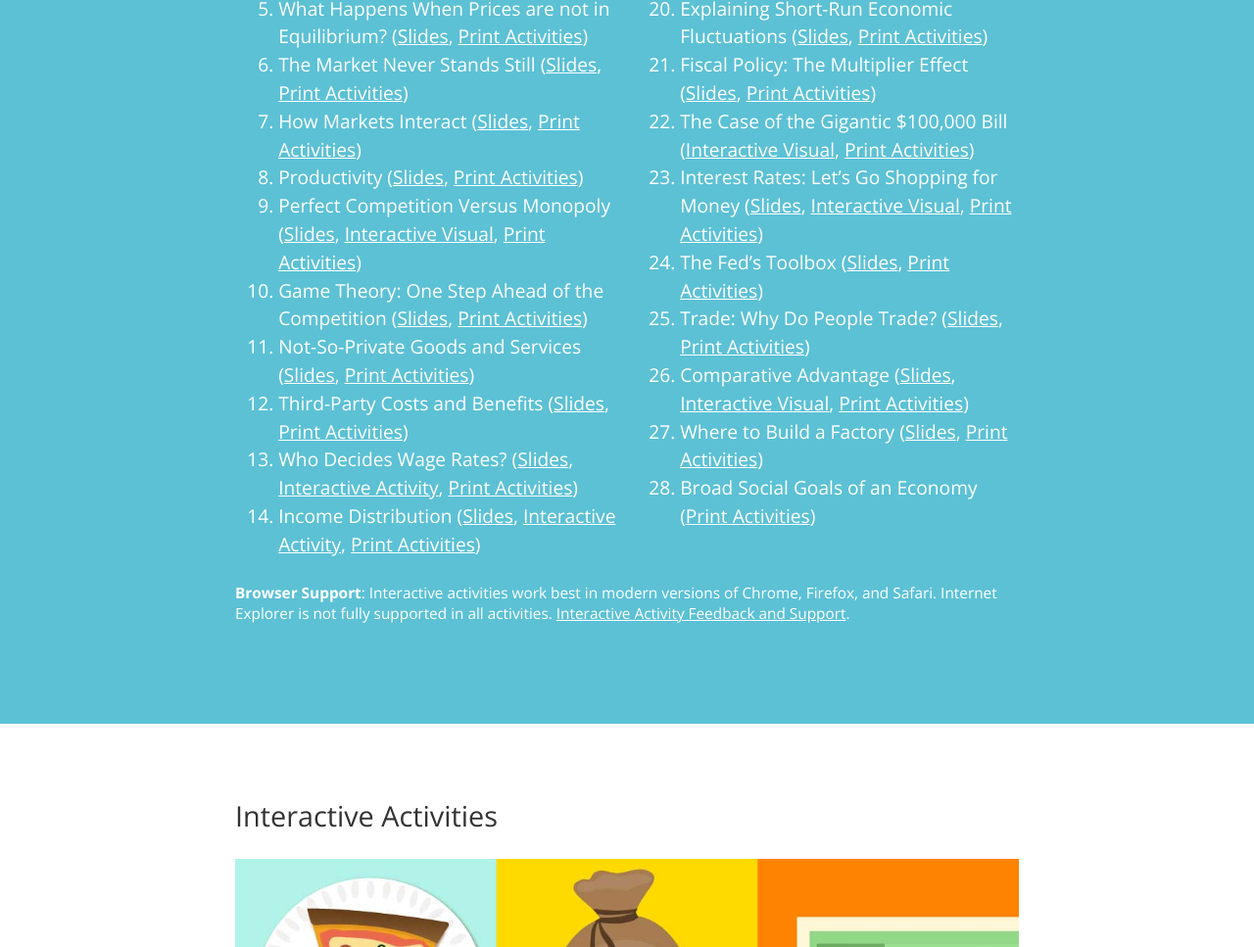
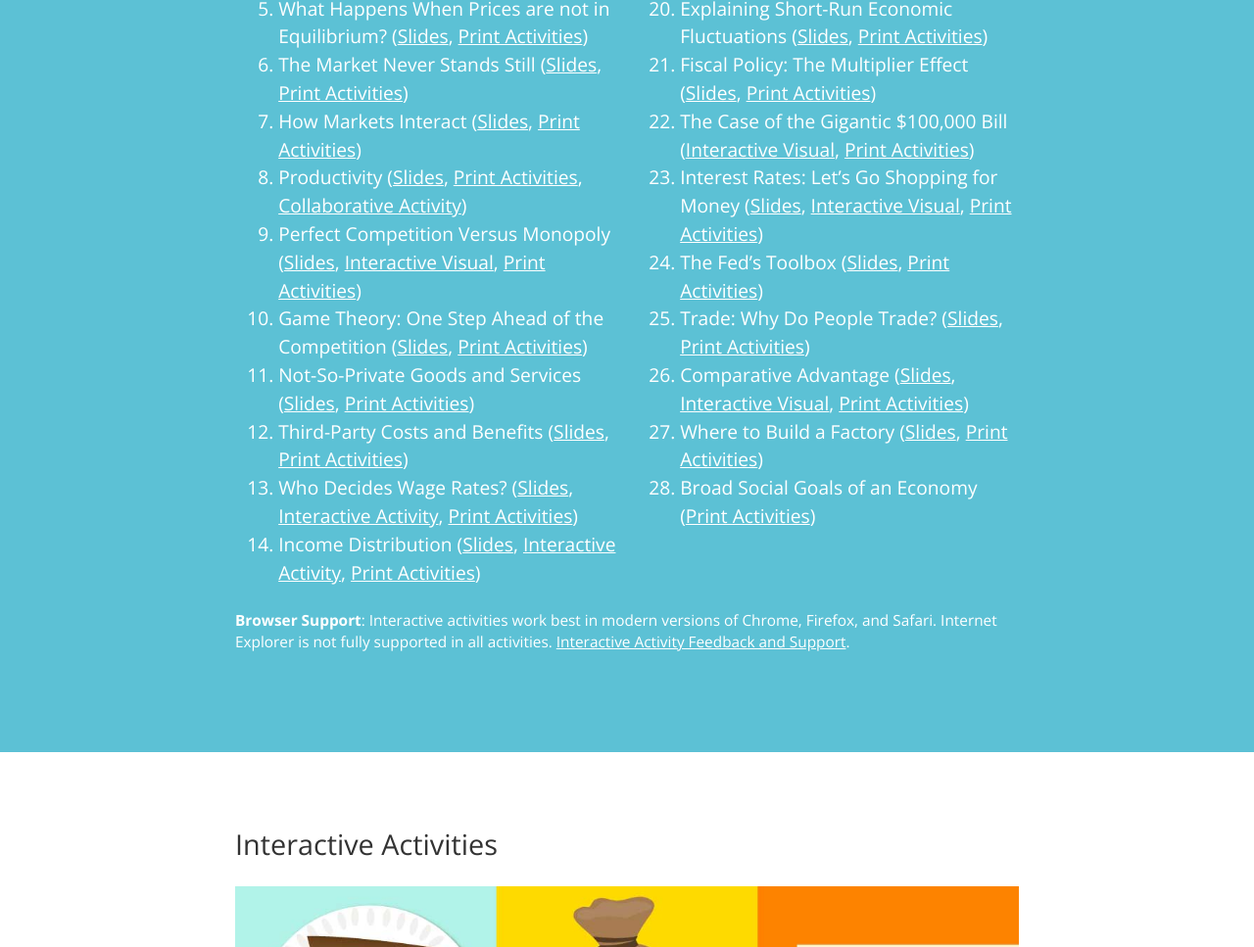
Before and after one commit to councilforeconed/high-school-economics-site, a plain HTML site: page index.html in a window 1280 px wide. Shown: the part 1796-2763 px from the top of the page at 98% size. Drawn offline with nearby package versions, Linux system fonts and the light colour scheme.

Commit message:
Update Lesson 8 Links
Added collaborative activity link to lesson 8.

```diff
--- a/index.html
+++ b/index.html
@@ -68,7 +68,7 @@
                             <li>What Happens When Prices are not in Equilibrium? (<a href="static/slides/HSE_Lesson05.pptx">Slides</a>, <a href="static/activities/Lesson_5_Activities.pdf">Print Activities</a>)</li>
                             <li>The Market Never Stands Still (<a href="static/slides/HSE_Lesson06.pptx">Slides</a>, <a href="static/activities/Lesson_6_Activities.pdf">Print Activities</a>)</li>
                             <li>How Markets Interact (<a href="static/slides/HSE_Lesson07.pptx">Slides</a>, <a href="static/activities/Lesson_7_Activities.pdf">Print Activities</a>)</li>
-                            <li>Productivity (<a href="static/slides/HSE_Lesson08.pptx">Slides</a>, <a href="static/activities/Lesson_8_Activities.pdf">Print Activities</a>)</li>
+                            <li>Productivity (<a href="static/slides/HSE_Lesson08.pptx">Slides</a>, <a href="static/activities/Lesson_8_Activities.pdf">Print Activities</a>, <a href="http://interactives.councilforeconed.org/#activity/pizza/">Collaborative Activity</a>)</li>
                             <li>Perfect Competition Versus Monopoly (<a href="static/slides/HSE_Lesson09.pptx">Slides</a>, <a href="http://technology.councilforeconed.org/competition">Interactive Visual</a>, <a href="static/activities/Lesson_9_Activities.pdf">Print Activities</a>)</li>
                             <li>Game Theory: One Step Ahead of the Competition (<a href="static/slides/HSE_Lesson10.pptx">Slides</a>, <a href="static/activities/Lesson_10_Activities.pdf">Print Activities</a>)</li>
                             <li>Not-So-Private Goods and Services (<a href="static/slides/HSE_Lesson11.pptx">Slides</a>, <a href="static/activities/Lesson_11_Activities.pdf">Print Activities</a>)</li>
```
